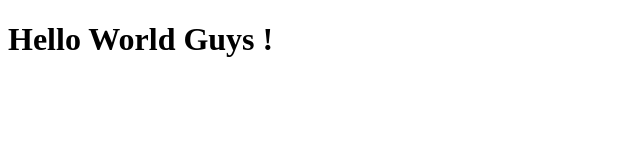
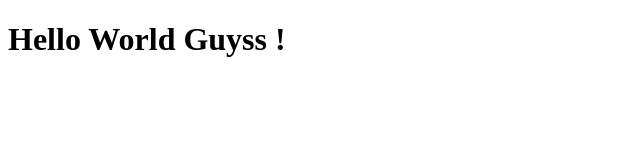
Before and after one commit to AmmarPanji/revou_test_day1, a plain HTML site: page index.html in a window 1280 px wide. Shown: the full height of the page, 0-640 px from the left. Drawn offline with Linux system fonts and the light colour scheme.

Commit message:
Update wording

```diff
--- a/index.html
+++ b/index.html
@@ -4,6 +4,6 @@
         <title>Test</title>
     </head>
     <body>
-        <h1>Hello World Guys !</h1>
+        <h1>Hello World Guyss !</h1>
     </body>
 </html>
```
